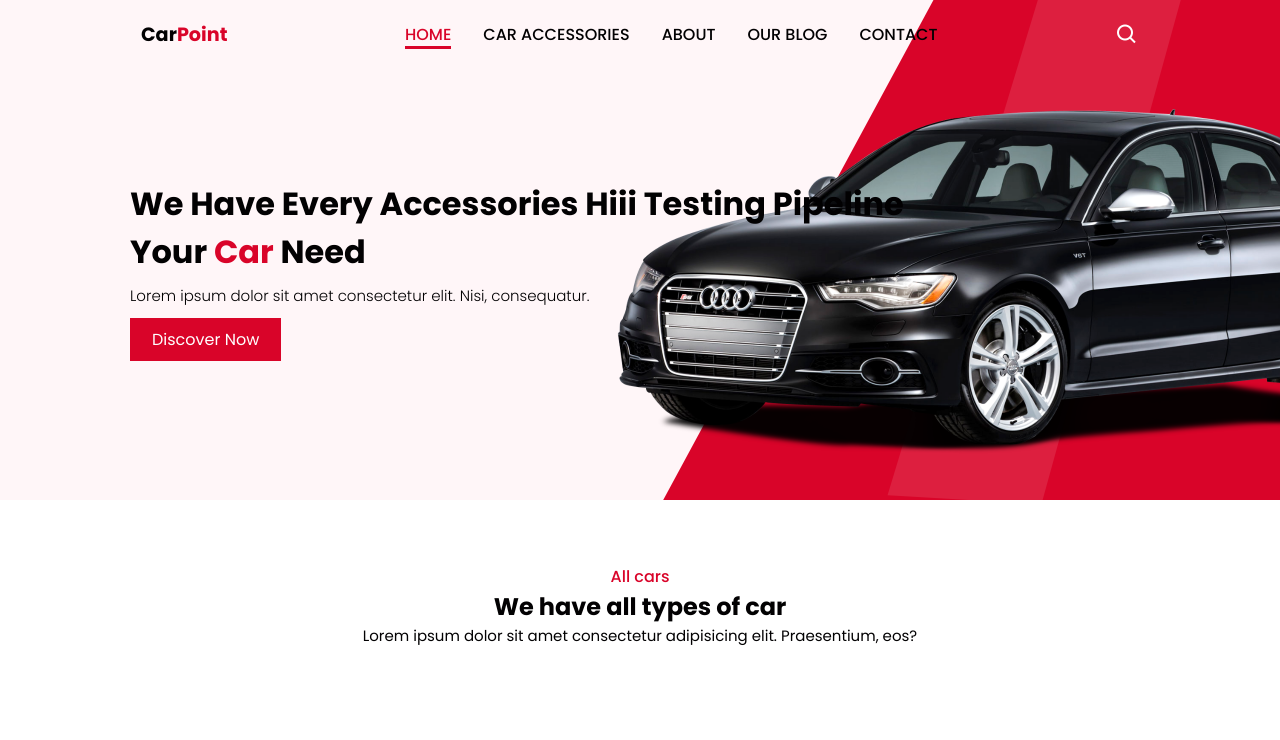
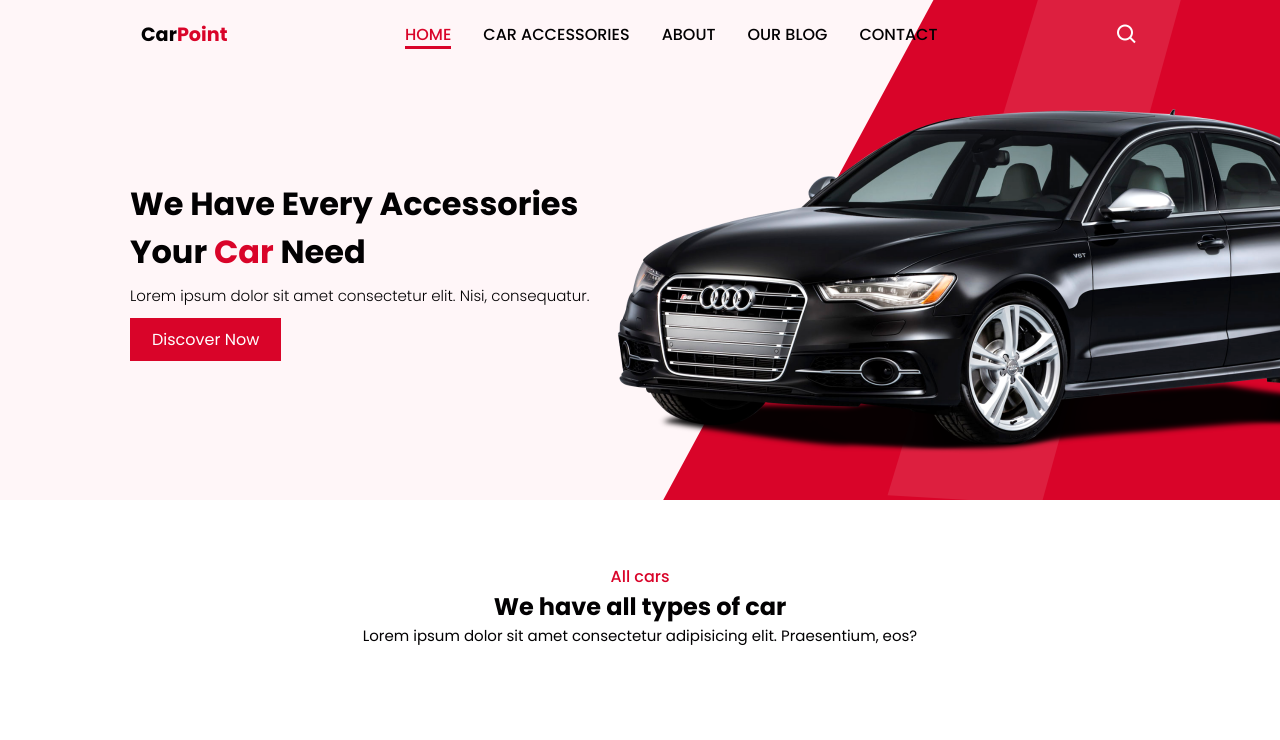
Before and after one commit to pranjalpagaria/Car_point_web, a plain HTML site: page index.html in a window 1280 px wide. Shown: the top 740 px of the page. Drawn offline with nearby package versions, Linux system fonts and the light colour scheme.

Commit message:
edited index.html

```diff
--- a/index.html
+++ b/index.html
@@ -42,7 +42,7 @@
     </header>
     <section class="home" id="home">
         <div class="home-text">
-            <h1>We Have Every Accessories Hiii Testing Pipeline <br>Your <span>Car</span> Need</h1>
+            <h1>We Have Every Accessories <br>Your <span>Car</span> Need</h1>
             <p>Lorem ipsum dolor sit amet consectetur <br> elit. Nisi, consequatur.</p>
             <a href="#" class="btn">Discover Now</a>
         </div>
```
